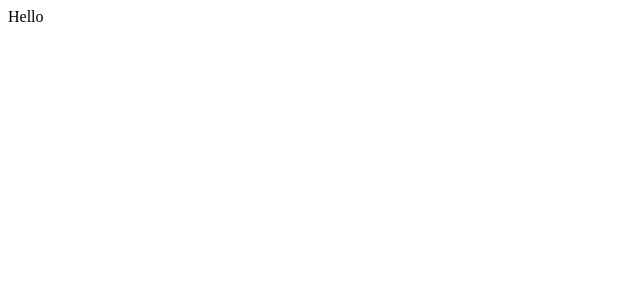
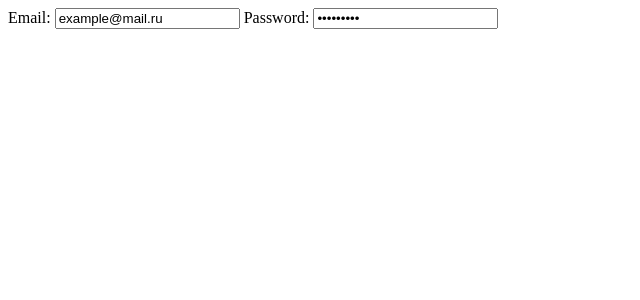
Before and after one commit to Abdulvoris101/Vue-tutorial, a Vue app: page / in a window 1280 px wide. Shown: the top 300 px of the page, without its empty margins (0-640 px from the left). Built offline with nearby package versions, Linux system fonts and the light colour scheme.

Commit message:
v-bind and @input adding on MyComponent

```diff
--- a/src/components/MyComponent.vue
+++ b/src/components/MyComponent.vue
@@ -1,6 +1,13 @@
 <template>
     <div id="root">
-        {{ text }}
+        <label for="">
+            Email:
+            <input type="email" :value="email" @input="emailInput">
+        </label>
+        <label for="">
+            Password:
+            <input type="password" :value="password">
+        </label>
     </div>
 </template>
 
@@ -9,7 +16,13 @@ export default {
     name: 'MyComponent',
     data() {
         return {
-            text: 'Hello'
+            email: 'example@mail.ru',
+            password: '123456789'
+        }
+    },
+    methods: {
+        emailInput(event) {
+            this.email = event.target.value
         }
     }
 }
```
